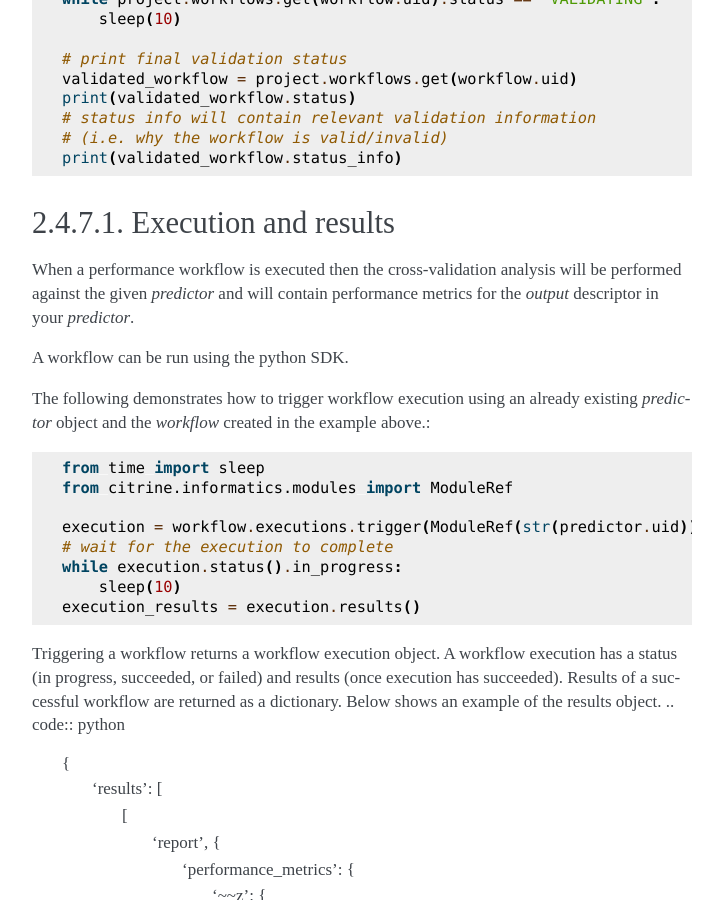
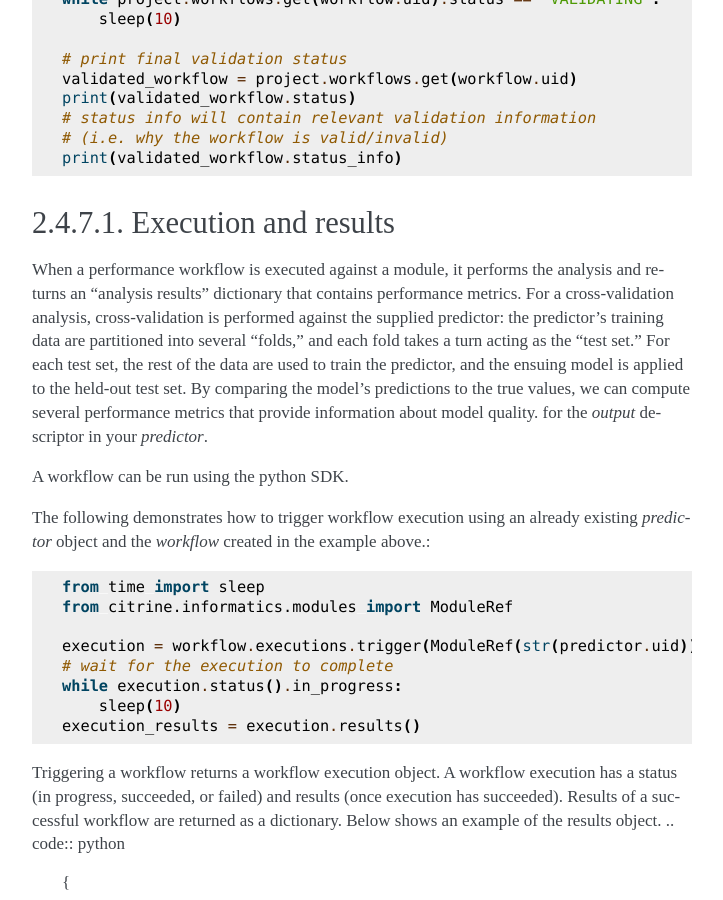
Before and after one commit to CitrineInformatics/citrine-python, a Sphinx documentation site: the page built from docs/source/workflows/performance_workflows.rst, in a window 1280 px wide and 900 px high, scrolled down 638 px. Shown: the whole window, without its empty margins (388-1111 px from the left). Built offline with Sphinx 7.4.7, drawn with Linux system fonts in a browser that asks for light colours.

Commit message:
Update docs/source/workflows/performance_workflows.rst
Co-Authored-By: bfolie <bfolie@citrine.io>

```diff
--- a/docs/source/workflows/performance_workflows.rst
+++ b/docs/source/workflows/performance_workflows.rst
@@ -41,7 +41,10 @@ The following example demonstrates how to use the python SDK to register a perfo
 Execution and results
 ---------------------
 
-When a performance workflow is executed then the cross-validation analysis will be performed against the given `predictor` and will contain performance metrics
+When a performance workflow is executed against a module, it performs the analysis and returns an "analysis results" dictionary that contains performance metrics.
+For a cross-validation analysis, cross-validation is performed against the supplied predictor: the predictor's training data are partitioned into several "folds," and each fold takes a turn acting as the "test set."
+For each test set, the rest of the data are used to train the predictor, and the ensuing model is applied to the held-out test set.
+By comparing the model's predictions to the true values, we can compute several performance metrics that provide information about model quality.
 for the `output` descriptor in your `predictor`.
 
 A workflow can be run using the python SDK.
```
